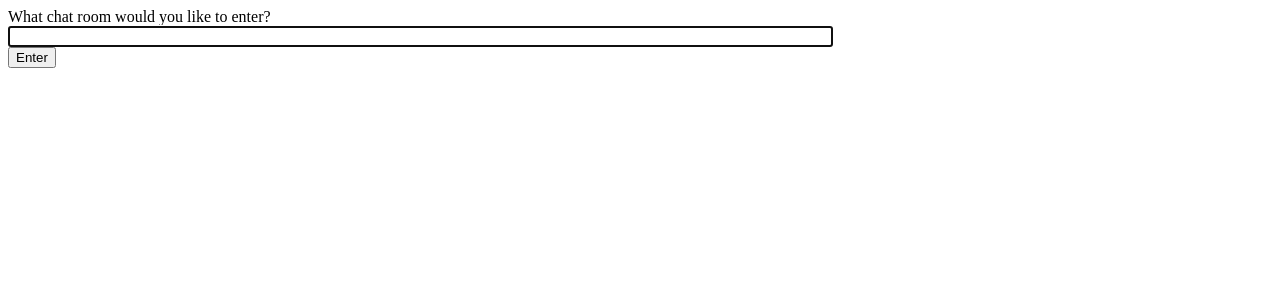
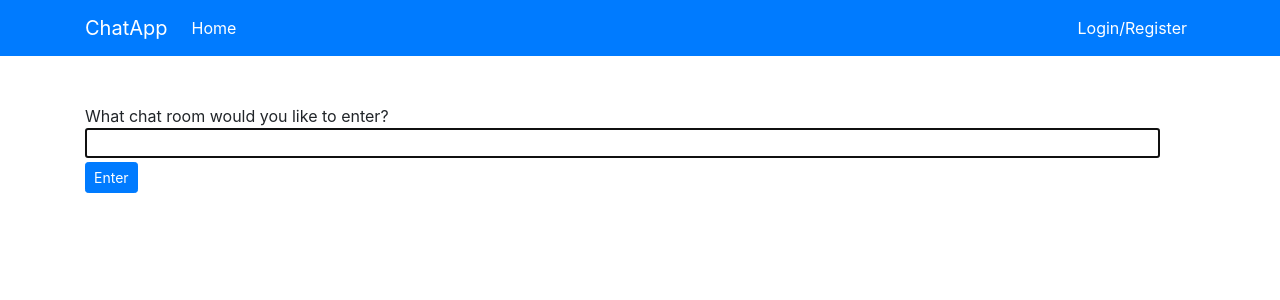
Before and after one commit to TareqMonwer/channels-chat-server, a Django app: page /chat/ in a window 1280 px wide. Shown: the top 300 px of the page. Run offline with Django 4.2, Linux system fonts and the light colour scheme; some libraries are stand-ins or nearby versions.

Commit message:
:zap: setup bootstrap templates.

```diff
--- a/chat/templates/chat/index.html
+++ b/chat/templates/chat/index.html
@@ -1,16 +1,12 @@
-<!DOCTYPE html>
-<html>
+{% extends 'base.html' %}
 
-<head>
-    <meta charset="utf-8" />
-    <title>Chat Rooms</title>
-</head>
-
-<body>
+{% block content %}
     What chat room would you like to enter?<br>
     <input id="room-name-input" type="text" size="100"><br>
-    <input id="room-name-submit" type="button" value="Enter">
+    <input class="btn btn-sm btn-primary mt-1" id="room-name-submit" type="button" value="Enter">
+{% endblock %}
 
+{% block script %}
     <script>
         document.querySelector('#room-name-input').focus();
         document.querySelector('#room-name-input').onkeyup = function (e) {
@@ -24,6 +20,4 @@
             window.location.pathname = '/chat/' + roomName + '/';
         };
     </script>
-</body>
-
-</html>
+{% endblock %}
--- a/config/settings.py
+++ b/config/settings.py
@@ -41,7 +41,11 @@ INSTALLED_APPS = [
     'django.contrib.staticfiles',
 
     'channels',
+    # 'crispy_forms',
 ]
+
+# crispy forms
+CRISPY_TEMPLATE_PACK = 'bootstrap4'
 
 MIDDLEWARE = [
     'django.middleware.security.SecurityMiddleware',
@@ -58,7 +62,7 @@ ROOT_URLCONF = 'config.urls'
 TEMPLATES = [
     {
         'BACKEND': 'django.template.backends.django.DjangoTemplates',
-        'DIRS': [],
+        'DIRS': [BASE_DIR / 'templates'],
         'APP_DIRS': True,
         'OPTIONS': {
             'context_processors': [
--- a/requirements.txt
+++ b/requirements.txt
@@ -1,3 +1,4 @@
 Django==4.0.4
 channels==3.0.4
 channels-redis==3.4.0
+django-crispy-forms==1.14.0
--- /dev/null
+++ b/templates/base.html
@@ -0,0 +1,60 @@
+<!doctype html>
+<html lang="en">
+
+<head>
+    <!-- Required meta tags -->
+    <meta charset="utf-8">
+    <meta name="viewport" content="width=device-width, initial-scale=1, shrink-to-fit=no">
+
+    <!-- Bootstrap CSS -->
+    <link rel="stylesheet" href="https://cdn.jsdelivr.net/npm/bootstrap@4.0.0/dist/css/bootstrap.min.css"
+        integrity="sha384-Gn5384xqQ1aoWXA+058RXPxPg6fy4IWvTNh0E263XmFcJlSAwiGgFAW/dAiS6JXm" crossorigin="anonymous">
+
+    <title>Chat App</title>
+</head>
+
+<body>
+    <nav class="navbar navbar-expand-lg navbar-dark bg-primary mb-5">
+        <div class="container">
+            <a class="navbar-brand" href="#">ChatApp</a>
+            <button class="navbar-toggler" type="button" data-toggle="collapse" data-target="#navbarText" aria-controls="navbarText"
+                aria-expanded="false" aria-label="Toggle navigation">
+                <span class="navbar-toggler-icon"></span>
+            </button>
+            <div class="collapse navbar-collapse" id="navbarText">
+                <ul class="navbar-nav mr-auto">
+                    <li class="nav-item active">
+                        <a class="nav-link" href="/chat">Home</a>
+                    </li>
+                </ul>
+                <ul class="navbar-nav">
+                    <li class="nav-item active">
+                        <a class="nav-link" href="/">Login/Register</a>
+                    </li>
+                </ul>
+            </div>
+        </div>
+    </nav>
+
+    <div class="container">
+        {% block content %}
+        {% endblock %}
+    </div>
+
+    <!-- Optional JavaScript -->
+    <!-- jQuery first, then Popper.js, then Bootstrap JS -->
+    <script src="https://code.jquery.com/jquery-3.2.1.slim.min.js"
+        integrity="sha384-KJ3o2DKtIkvYIK3UENzmM7KCkRr/rE9/Qpg6aAZGJwFDMVNA/GpGFF93hXpG5KkN"
+        crossorigin="anonymous"></script>
+    <script src="https://cdn.jsdelivr.net/npm/popper.js@1.12.9/dist/umd/popper.min.js"
+        integrity="sha384-ApNbgh9B+Y1QKtv3Rn7W3mgPxhU9K/ScQsAP7hUibX39j7fakFPskvXusvfa0b4Q"
+        crossorigin="anonymous"></script>
+    <script src="https://cdn.jsdelivr.net/npm/bootstrap@4.0.0/dist/js/bootstrap.min.js"
+        integrity="sha384-JZR6Spejh4U02d8jOt6vLEHfe/JQGiRRSQQxSfFWpi1MquVdAyjUar5+76PVCmYl"
+        crossorigin="anonymous"></script>
+
+    {% block script %}
+    {% endblock %}
+</body>
+
+</html>
```
Also changed, not shown: chat/templates/chat/room.html (+7 -12 lines).
